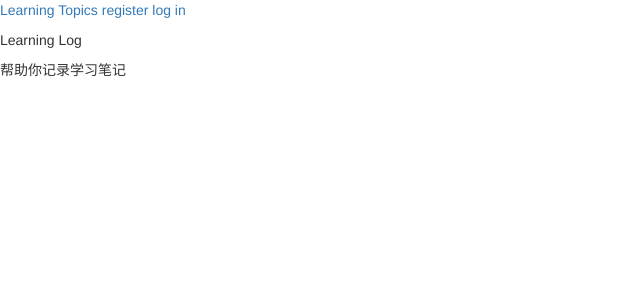
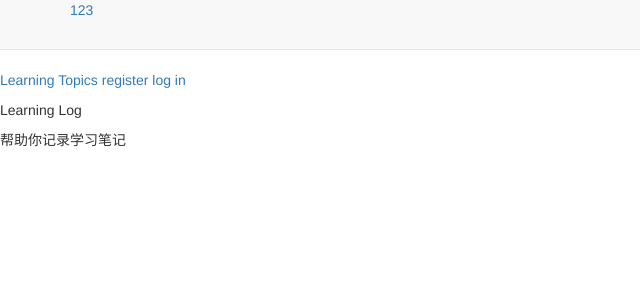
Before and after one commit to Forevere/startproject, a Django app: page / in a window 1280 px wide. Shown: the top 300 px of the page, without its empty margins (0-640 px from the left). Run offline with Django 3.2, Linux system fonts and the light colour scheme; some libraries are stand-ins or nearby versions.

Commit message:
change base.html

```diff
--- a/learning_logs/templates/learning_logs/base.html
+++ b/learning_logs/templates/learning_logs/base.html
@@ -12,6 +12,16 @@
 	{% bootstrap_javascript %}
   </head>
   <body>
+    <nav class="navbar navbar-default navbar-static-top">
+	  <div class="container">
+	    <div class='navbar-head'>
+		  <button type='button' class="navbar-toggle collapsed" data-toggle='collapse' data-target='#navbar' aria-expanded='false' aria-controls='navbar'>
+		  </button>
+		  <a class='test'>123</a>
+		</div>
+
+	  </div>
+	</nav>
   <p>
    <a href="{% url 'learning_logs:index' %}">Learning</a>
    <a href="{% url 'learning_logs:topics' %}">Topics</a>
```
